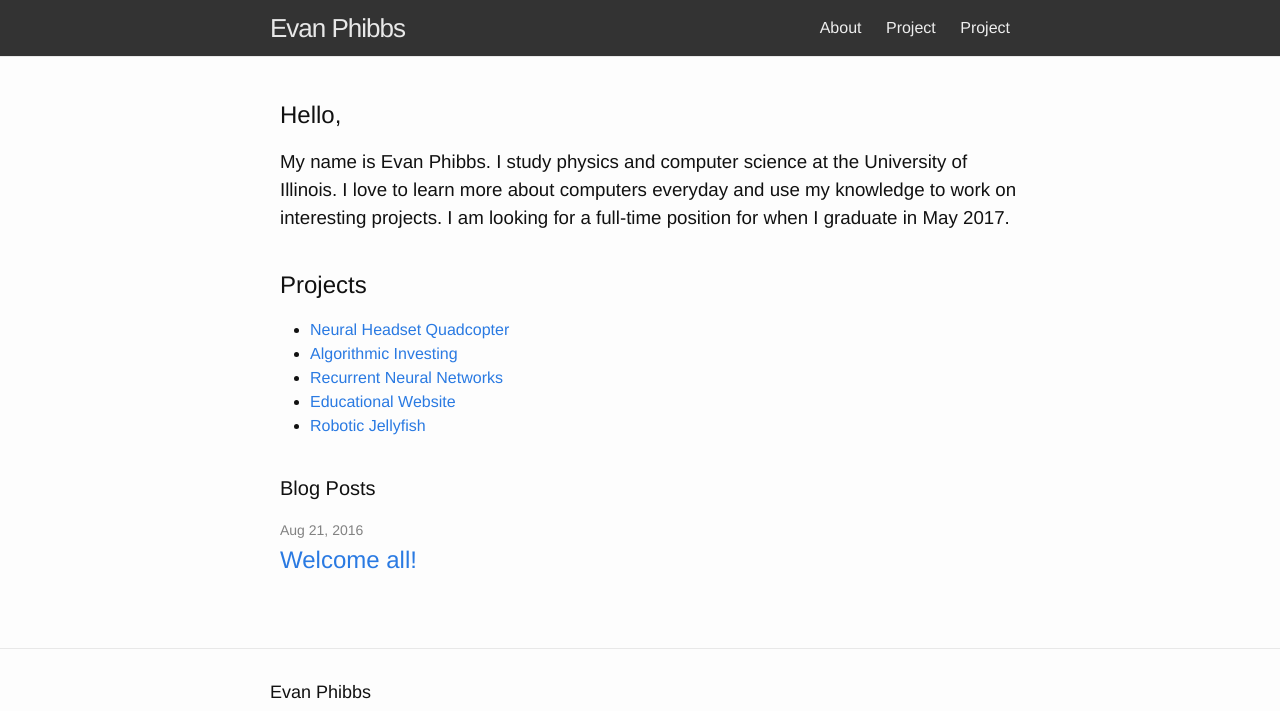
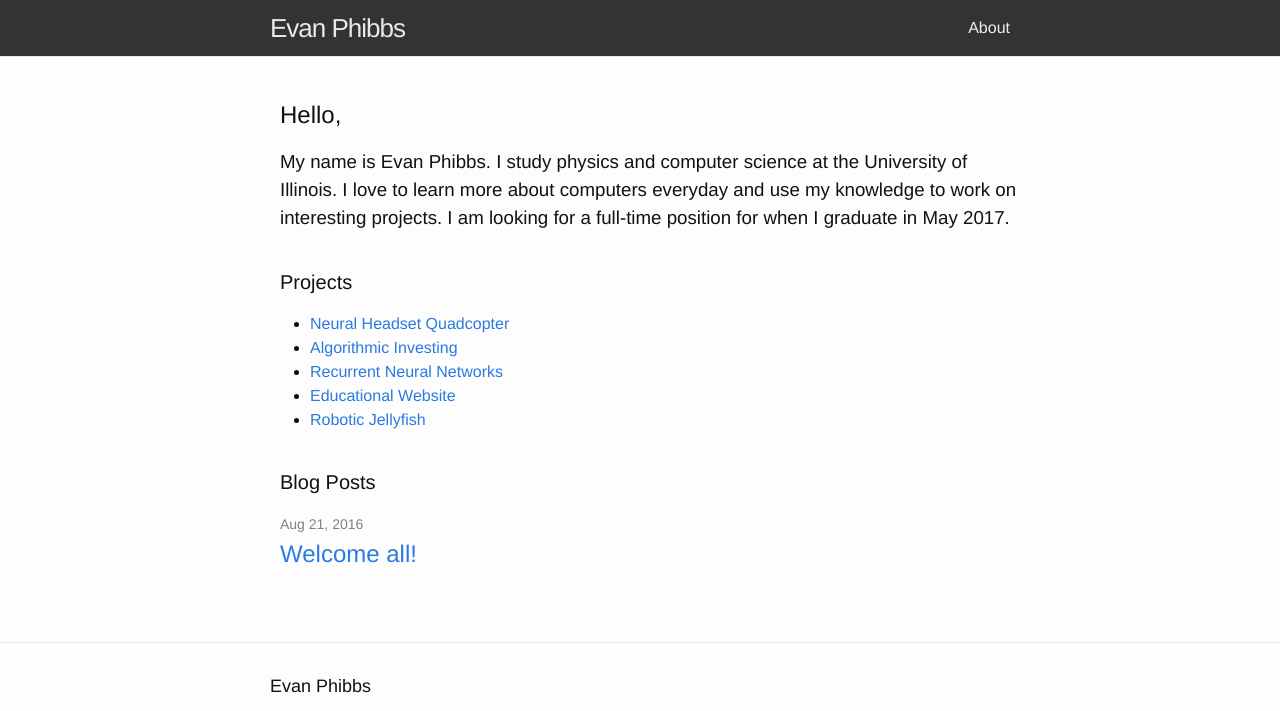
Before and after one commit to Ephibbs/Ephibbs.github.io, a Jekyll site: the page built from index.html, in a window 1280 px wide, cut to the strip 0-711 px from the top of the page. Built offline with Jekyll 4.4.1, drawn with Linux system fonts in a browser that asks for light colours.

```diff
--- a/_includes/header.html
+++ b/_includes/header.html
@@ -14,11 +14,12 @@
       </a>
 
       <div class="trigger">
-        {% for my_page in site.pages %}
+        <!--{% for my_page in site.pages %}
           {% if my_page.title %}
           <a class="page-link" href="{{ my_page.url | prepend: site.baseurl }}">{{ my_page.title }}</a>
           {% endif %}
-        {% endfor %}
+        {% endfor %}-->
+          <a class="page-link" href="about/">About</a>
       </div>
     </nav>
 
--- a/index.html
+++ b/index.html
@@ -5,12 +5,12 @@
 <div class="home">
 
   <section id="intro">
-    <h2>Hello,</h2>
+    <h1>Hello,</h1>
     <h3>My name is Evan Phibbs. I study physics and computer science at the University of Illinois. I love to learn more about computers everyday and use my knowledge to work on interesting projects. I am looking for a full-time position for when I graduate in May 2017.</h3>
   </section>
 
   <section id="projects">
-    <h2>Projects</h2>
+    <h1 class="page-heading">Projects</h1>
     <ul>
         <li class="projectsquare"><a href="projects/neural-headset">Neural Headset Quadcopter</a></li>
         <li class="projectsquare"><a href="#">Algorithmic Investing</a></li>
```
